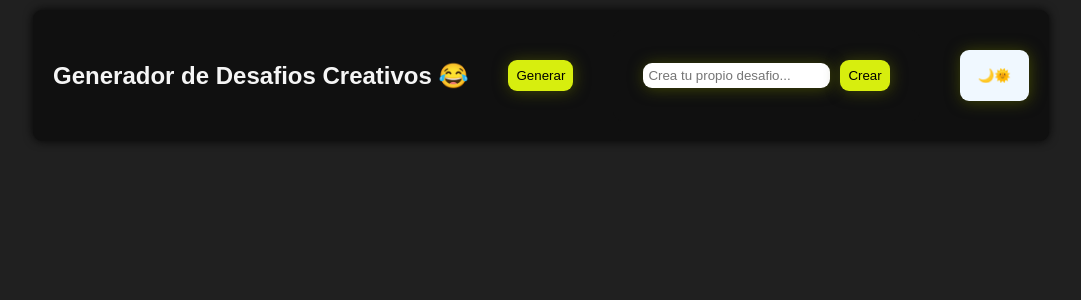
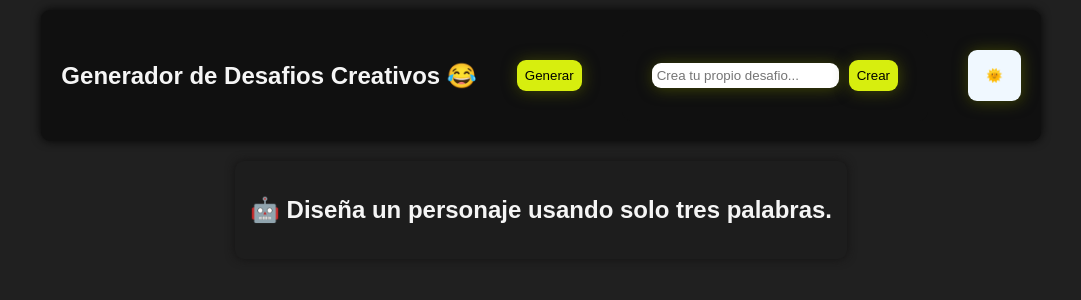
Before and after one commit to DavidFrontendDev/GeneradorDeDesafiosCreativos, a React (Vite) app: page / in a window 1280 px wide. Both pictures are taken after a click on the button "Generar". Shown: the top 300 px of the page, without its empty margins (99-1180 px from the left). Built offline with nearby package versions, Linux system fonts and the light colour scheme.

Commit message:
Falta acabar Modo Oscuro / blanco

```diff
--- a/src/App.css
+++ b/src/App.css
@@ -51,3 +51,11 @@ main {
   justify-content: center;
   width: 100%;
 }
+.gd-fondo-blanco {
+  background-color: rgb(59, 58, 58);
+  padding: 18px;
+  border-radius: 9px;
+  box-shadow: 0px 0px 10px #444444;
+  border: none;
+  cursor: pointer;
+}
--- a/src/App.jsx
+++ b/src/App.jsx
@@ -1,8 +1,11 @@
 import { useState } from "react";
 import "./App.css";
 import { desafios } from "./services/data";
+import Desafio from "./components/Desafio";
 function App() {
   const [desafio, setDesafio] = useState("");
+
+  const [oscuro, setOscuro] = useState(false);
 
   function desafioRandom() {
     const desafioRandom = desafios[Math.floor(Math.random() * desafios.length)];
@@ -21,10 +24,15 @@ function App() {
             <input placeholder="Crea tu propio desafio..." />
             <button className="gd-boton-generar">Crear</button>
           </div>
-          <button className="gd-fondo-oscuro">🌙🌞</button>
+          <button
+            className={oscuro ? "gd-fondo-blanco" : "gd-fondo-oscuro"}
+            onClick={() => setOscuro(!oscuro)}
+          >
+            {oscuro ? "🌙" : "🌞"}
+          </button>
         </div>
       </header>
-      <main></main>
+      <main>{desafio && <Desafio frase={desafio} />}</main>
     </>
   );
 }
--- /dev/null
+++ b/src/components/Desafio.css
@@ -0,0 +1,7 @@
+.gd-desafio {
+  margin-top: 20px;
+  background-color: #1d1d1d;
+  box-shadow: 0px 0px 10px #131212;
+  border-radius: 9px;
+  padding: 15px;
+}
--- a/src/components/Desafio.jsx
+++ b/src/components/Desafio.jsx
@@ -1,8 +1,12 @@
-import React from "react";
+import React, { useEffect, useState } from "react";
+import "./Desafio.css";
 
-// Like Button TODO
-function Desafio() {
-  return <div></div>;
+function Desafio({ frase }) {
+  return (
+    <div className="gd-desafio">
+      <h2>{frase}</h2>
+    </div>
+  );
 }
 
 export default Desafio;
```
